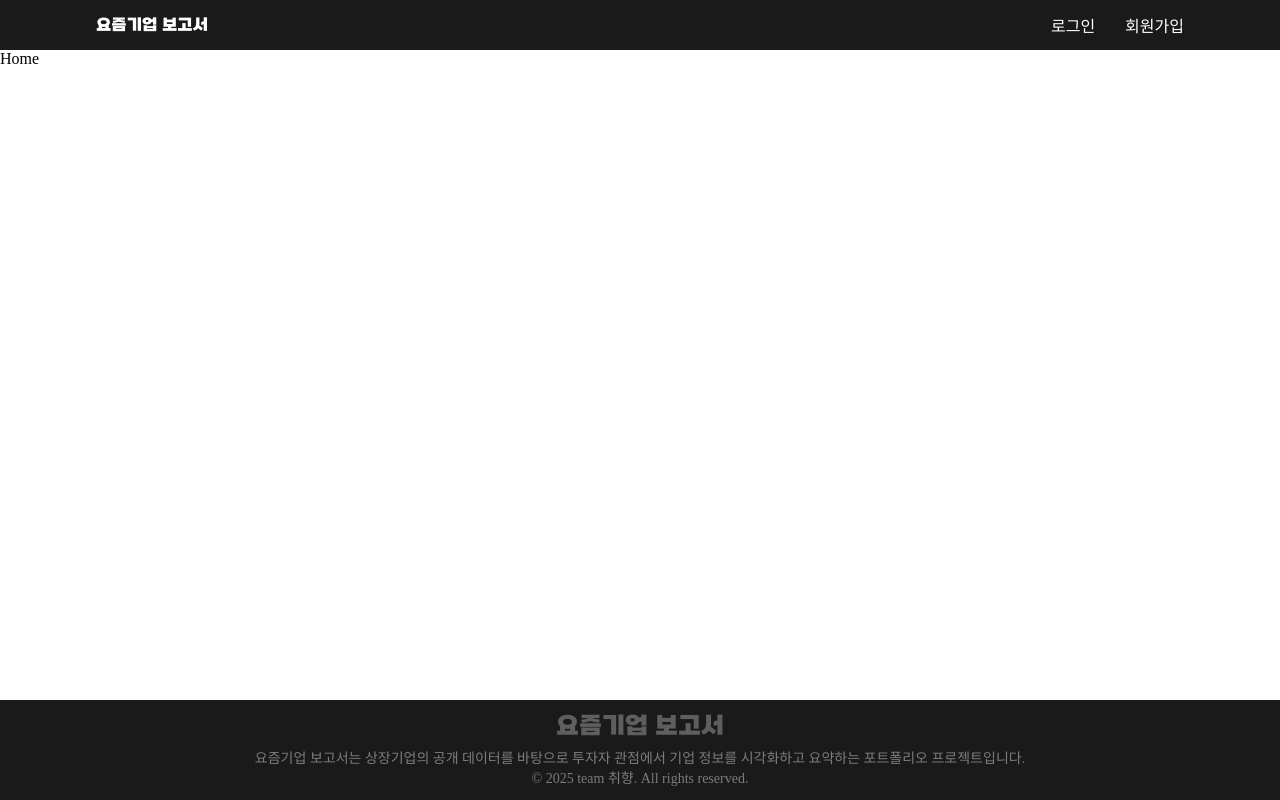
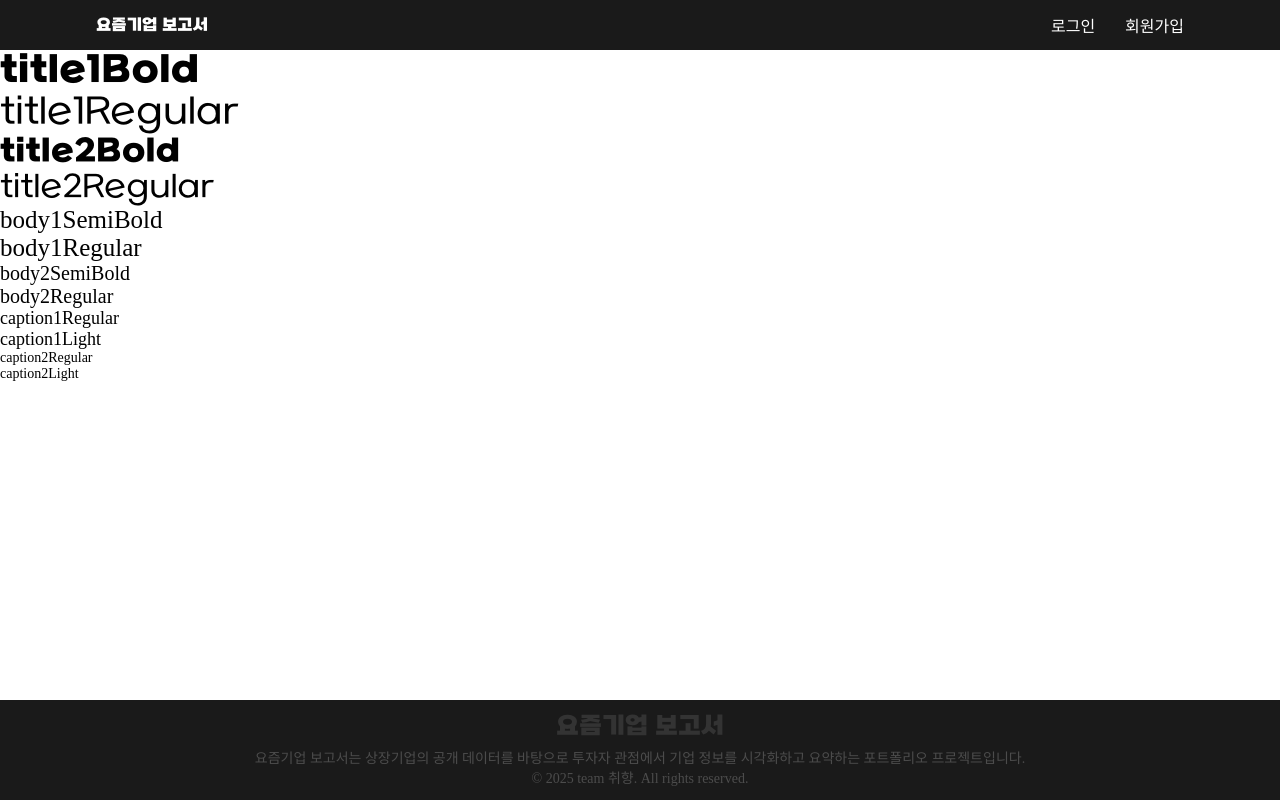
Before and after one commit to Eunhye1109/Practical-Project, a React (Create React App) app in the folder front/: page / in a window 1280 px wide. Built offline with nearby package versions, Linux system fonts and the light colour scheme; a web font is replaced by a local one.

Commit message:
[Add] 텍스트 스타일 추가

```diff
--- a/front/src/layouts/Footer.tsx
+++ b/front/src/layouts/Footer.tsx
@@ -23,7 +23,7 @@ const Content = styled.div`
 const Logo = styled(Link)`
     font-family: 'SB어그로';
     font-weight: 300;
-    color: #5e5e5e; // TODO: 컬러칩 설정한 다음 수정하기
+    color: ${({theme}) => theme.colors.natural80};
     font-size: 24px;
     text-decoration: none;
     display: flex;
@@ -31,7 +31,7 @@ const Logo = styled(Link)`
 
 const Body = styled.p`
     font-size: 14px;
-    color: #7c7c7c; // TODO: 컬러칩 설정한 다음 수정하기
+    color: ${({theme}) => theme.colors.natural70};
     text-align: center;
 `;
 
--- a/front/src/pages/Home.tsx
+++ b/front/src/pages/Home.tsx
@@ -1,8 +1,71 @@
+import styled from '@emotion/styled'
 import React from 'react'
+import { title1Bold, title1Regular, title2Bold, title2Regular, body1SemiBold, body1Regular, body2SemiBold, body2Regular, caption1Light, caption2Light, caption1Regular, caption2Regular } from 'styles/typoStyle'
+
+const TSt01 = styled.p`
+  ${({theme}) => title1Bold(theme)}
+`;
+
+const TSt02 = styled.p`
+  ${({theme}) => title1Regular(theme)}
+`;
+
+const TSt03 = styled.p`
+  ${({theme}) => title2Bold(theme)}
+`;
+
+const TSt04 = styled.p`
+  ${({theme}) => title2Regular(theme)}
+`;
+
+const TSt05 = styled.p`
+  ${({theme}) => body1SemiBold(theme)}
+`;
+
+const TSt06 = styled.p`
+  ${({theme}) => body1Regular(theme)}
+`;
+
+const TSt07 = styled.p`
+  ${({theme}) => body2SemiBold(theme)}
+`;
+
+const TSt08 = styled.p`
+  ${({theme}) => body2Regular(theme)}
+`;
+
+const TSt09 = styled.p`
+  ${({theme}) => caption1Regular(theme)}
+`;
+
+const TSt10 = styled.p`
+  ${({theme}) => caption1Light(theme)}
+`;
+
+const TSt11 = styled.p`
+  ${({theme}) => caption2Regular(theme)}
+`;
+
+const TSt12 = styled.p`
+  ${({theme}) => caption2Light(theme)}
+`;
 
 const Home = () => {
   return (
-    <div>Home</div>
+    <div>
+      <TSt01>title1Bold</TSt01>
+      <TSt02>title1Regular</TSt02>
+      <TSt03>title2Bold</TSt03>
+      <TSt04>title2Regular</TSt04>
+      <TSt05>body1SemiBold</TSt05>
+      <TSt06>body1Regular</TSt06>
+      <TSt07>body2SemiBold</TSt07>
+      <TSt08>body2Regular</TSt08>
+      <TSt09>caption1Regular</TSt09>
+      <TSt10>caption1Light</TSt10>
+      <TSt11>caption2Regular</TSt11>
+      <TSt12>caption2Light</TSt12>
+    </div>
   )
 }
 
--- a/front/src/styles/theme.ts
+++ b/front/src/styles/theme.ts
@@ -13,9 +13,57 @@ export const theme = {
         natural05: '#E6E6E6',
     },
     typo: {
-        body1: {
+        title1Bold: {
+            fontSize: '35px',
+            fontWeight: 300,
+            fontFamily: 'SB어그로'
+        },
+        title1Regular: {
+            fontSize: '35px',
+            fontWeight: 200,
+            fontFamily: 'SB어그로'
+        },
+        title2Bold: {
+            fontSize: '30px',
+            fontWeight: 300,
+            fontFamily: 'SB어그로'
+        },
+        title2Regular: {
+            fontSize: '30px',
+            fontWeight: 200,
+            fontFamily: 'SB어그로'
+        },
+        body1SemiBold: {
+            fontSize: '25px',
+            fontWeight: 500,
+        },
+        body1Regular: {
+            fontSize: '25px',
+            fontWeight: 300,
+        },
+        body2SemiBold: {
+            fontSize: '20px',
+            fontWeight: 500,
+        },
+        body2Regular: {
+            fontSize: '20px',
+            fontWeight: 300,
+        },
+        caption1Regular: {
             fontSize: '18px',
-            fontWeight: 400
+            fontWeight: 300,
+        },
+        caption1Light: {
+            fontSize: '18px',
+            fontWeight: 200,
+        },
+        caption2Regular: {
+            fontSize: '14px',
+            fontWeight: 300,
+        },
+        caption2Light: {
+            fontSize: '14px',
+            fontWeight: 200,
         }
     }
 }
--- a/front/src/styles/typoStyle.ts
+++ b/front/src/styles/typoStyle.ts
@@ -1,7 +1,66 @@
 import { css } from "@emotion/react";
 import { AppTheme } from "./theme";
 
-export const body1 = (theme: AppTheme) => css`
-    font-size: ${theme.typo.body1.fontSize};
-    font-weight: ${theme.typo.body1.fontWeight};
+export const title1Bold = (theme: AppTheme) => css`
+    font-size: ${theme.typo.title1Bold.fontSize};
+    font-weight: ${theme.typo.title1Bold.fontWeight};
+    font-family: ${theme.typo.title1Bold.fontFamily};
 `;
+
+export const title1Regular = (theme: AppTheme) => css`
+    font-size: ${theme.typo.title1Regular.fontSize};
+    font-weight: ${theme.typo.title1Regular.fontWeight};
+    font-family: ${theme.typo.title1Regular.fontFamily};
+`;
+
+export const title2Bold = (theme: AppTheme) => css`
+    font-size: ${theme.typo.title2Bold.fontSize};
+    font-weight: ${theme.typo.title2Bold.fontWeight};
+    font-family: ${theme.typo.title2Bold.fontFamily};
+`;
+
+export const title2Regular = (theme: AppTheme) => css`
+    font-size: ${theme.typo.title2Regular.fontSize};
+    font-weight: ${theme.typo.title2Regular.fontWeight};
+    font-family: ${theme.typo.title2Regular.fontFamily};
+`;
+
+export const body1SemiBold = (theme: AppTheme) => css`
+    font-size: ${theme.typo.body1SemiBold.fontSize};
+    font-weight: ${theme.typo.body1SemiBold.fontWeight};
+`;
+
+export const body1Regular = (theme: AppTheme) => css`
+    font-size: ${theme.typo.body1Regular.fontSize};
+    font-weight: ${theme.typo.body1Regular.fontWeight};
+`;
+
+export const body2SemiBold = (theme: AppTheme) => css`
+    font-size: ${theme.typo.body2SemiBold.fontSize};
+    font-weight: ${theme.typo.body2SemiBold.fontWeight};
+`;
+
+export const body2Regular = (theme: AppTheme) => css`
+    font-size: ${theme.typo.body2Regular.fontSize};
+    font-weight: ${theme.typo.body2Regular.fontWeight};
+`;
+
+export const caption1Regular = (theme: AppTheme) => css`
+    font-size: ${theme.typo.caption1Regular.fontSize};
+    font-weight: ${theme.typo.caption1Regular.fontWeight};
+`;
+
+export const caption1Light = (theme: AppTheme) => css`
+    font-size: ${theme.typo.caption1Light.fontSize};
+    font-weight: ${theme.typo.caption1Light.fontWeight};
+`;
+
+export const caption2Regular = (theme: AppTheme) => css`
+    font-size: ${theme.typo.caption2Regular.fontSize};
+    font-weight: ${theme.typo.caption2Regular.fontWeight};
+`;
+
+export const caption2Light = (theme: AppTheme) => css`
+    font-size: ${theme.typo.caption2Light.fontSize};
+    font-weight: ${theme.typo.caption2Light.fontWeight};
+`;
```
